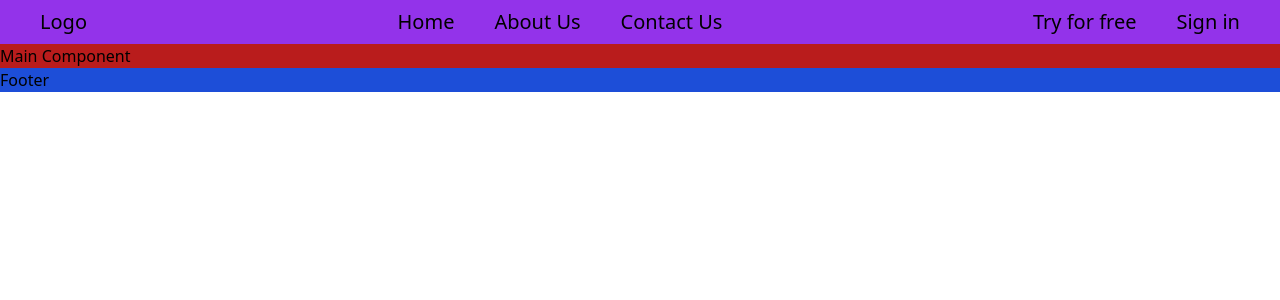
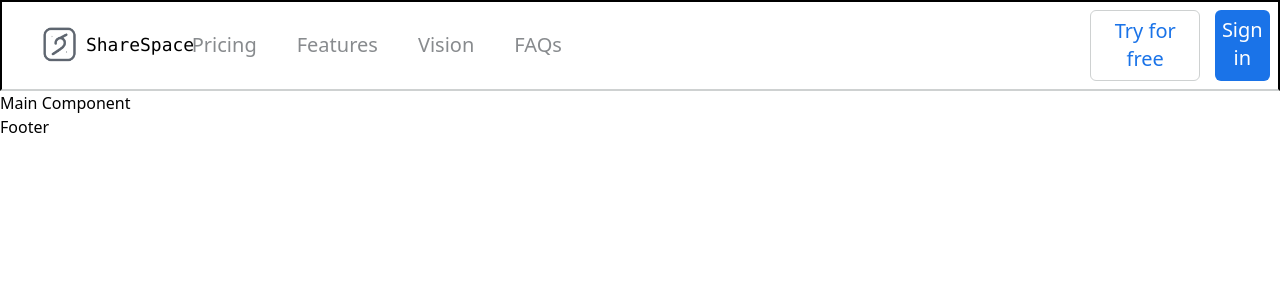
Before and after one commit to Dev-x-Dsa/Share-Space, a React (Create React App) app in the folder sharespace/: page / in a window 1280 px wide. Shown: the top 300 px of the page. Built offline with nearby package versions, Linux system fonts and the light colour scheme.

Commit message:
Add header component

```diff
--- a/sharespace/src/components/Header.jsx
+++ b/sharespace/src/components/Header.jsx
@@ -1,21 +1,26 @@
-const Header=()=>{
+import logo from "../assets/logo.png"
+const Header = () => {
     return (
-    <div className="bg-purple-600 text-xl py-2">
-        <div className="flex justify-between mx-10">
-            <div>
-                Logo
+        <div className="text-xl py-2 text-[0.96rem] border-b-slate border-2 font-sans">
+            <div className="flex justify-between ml-10 mr-2">
+                <div className="basis-1/6 flex gap-x-2 my-auto">
+                    <img src={logo} alt="logo" className="w-9 h-9 my-auto invert-[30%]" />
+                    <div className="my-auto font-mono text-[1.123rem]">ShareSpace</div>
+                </div>
+                <div className="flex w-full my-auto">
+                    <div className="flex gap-x-10 text-dark">
+                        <p className="cursor-pointer hover:text-slater">Pricing</p>
+                        <p className="cursor-pointer hover:text-slater">Features</p>
+                        <p className="cursor-pointer hover:text-slater">Vision</p>
+                        <p className="cursor-pointer hover:text-slater">FAQs</p>
+                    </div>
+                </div>
+                <div className="flex gap-x-[0.9rem] my-auto basis-[20%]">
+                    <p className="cursor-pointer text-red p-[0.4rem] w-full text-center rounded-md border-slate text-blue border basis-2/3">Try for free</p>
+                    <p className="text-white bg-blue p-[0.4rem] w-full text-center rounded-md basis-1/3">Sign in</p>
+                </div>
             </div>
-            <div className="flex gap-x-10">
-                <p>Home</p>
-                <p>About Us</p>
-                <p>Contact Us</p>
-            </div>
-            <div className="flex gap-x-10">
-                <p>Try for free</p>
-                <p>Sign in</p>
-            </div>
-        </div>
-    </div>)
+        </div>)
 }
 
 export default Header;
--- a/sharespace/src/index.css
+++ b/sharespace/src/index.css
@@ -1,3 +1,14 @@
+:root {
+    --color-white: #fefefe;
+    --color-primary: #5c6ac4;
+    --color-slate: #ced1d1;
+    --color-slater: #adadad;
+    --color-dark: #888b8e;
+    --color-blue: #1a73e8;
+    --color-secondary: #ecc94b;
+    /* ... */
+}
+
 @tailwind base;
 @tailwind components;
 @tailwind utilities;
--- a/sharespace/tailwind.config.js
+++ b/sharespace/tailwind.config.js
@@ -4,7 +4,20 @@ module.exports = {
     "./src/**/*.{js,jsx,ts,tsx}",
   ],
   theme: {
-    extend: {},
+    extend: {
+      fontFamily: {
+        google: [''],
+      },
+    },
+    colors: {
+      white: 'var(--color-white)',
+      blue: 'var(--color-blue)',
+      slate: 'var(--color-slate)',
+      slater: 'var(--color-slater)',
+      dark: 'var(--color-dark)',
+      primary: 'var(--color-primary)',
+      secondary: 'var(--color-secondary)',
+    }
   },
   plugins: [],
 }
```
Also changed, not shown: sharespace/src/assets/logo.png (added).
